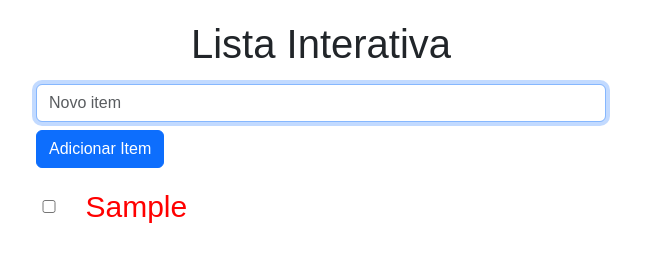
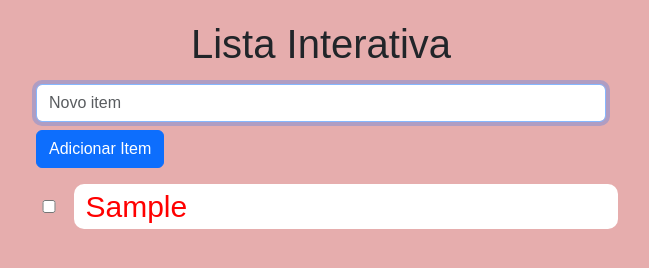
Before and after one commit to Ulisses-Antonelli/Lista-Interativa-MVC-OOP, a plain HTML site: page Client/Public/index.html in a window 1280 px wide. Both pictures are taken after typing "Sample" into the empty fields and a click on the button "Adicionar Item". Shown: the whole page, without its empty margins (319-968 px from the left). Drawn offline with nearby package versions, Linux system fonts and the light colour scheme.

Commit message:
Alteração cores

```diff
--- a/Client/Public/style.css
+++ b/Client/Public/style.css
@@ -1,12 +1,21 @@
 body {
+    background-color: rgb(230, 173, 173);
     font-family: Arial, sans-serif;
     margin: 20px;
 }
+
 #list-container{
     display:flex;
     align-items: center;
     justify-content: center;
 
+}
+
+#list-container > label,
+#list-container > input{
+    margin-bottom: 10px;
+    background-color: white;
+    border-radius: 10px;
 }
 
 .concluded,
```
